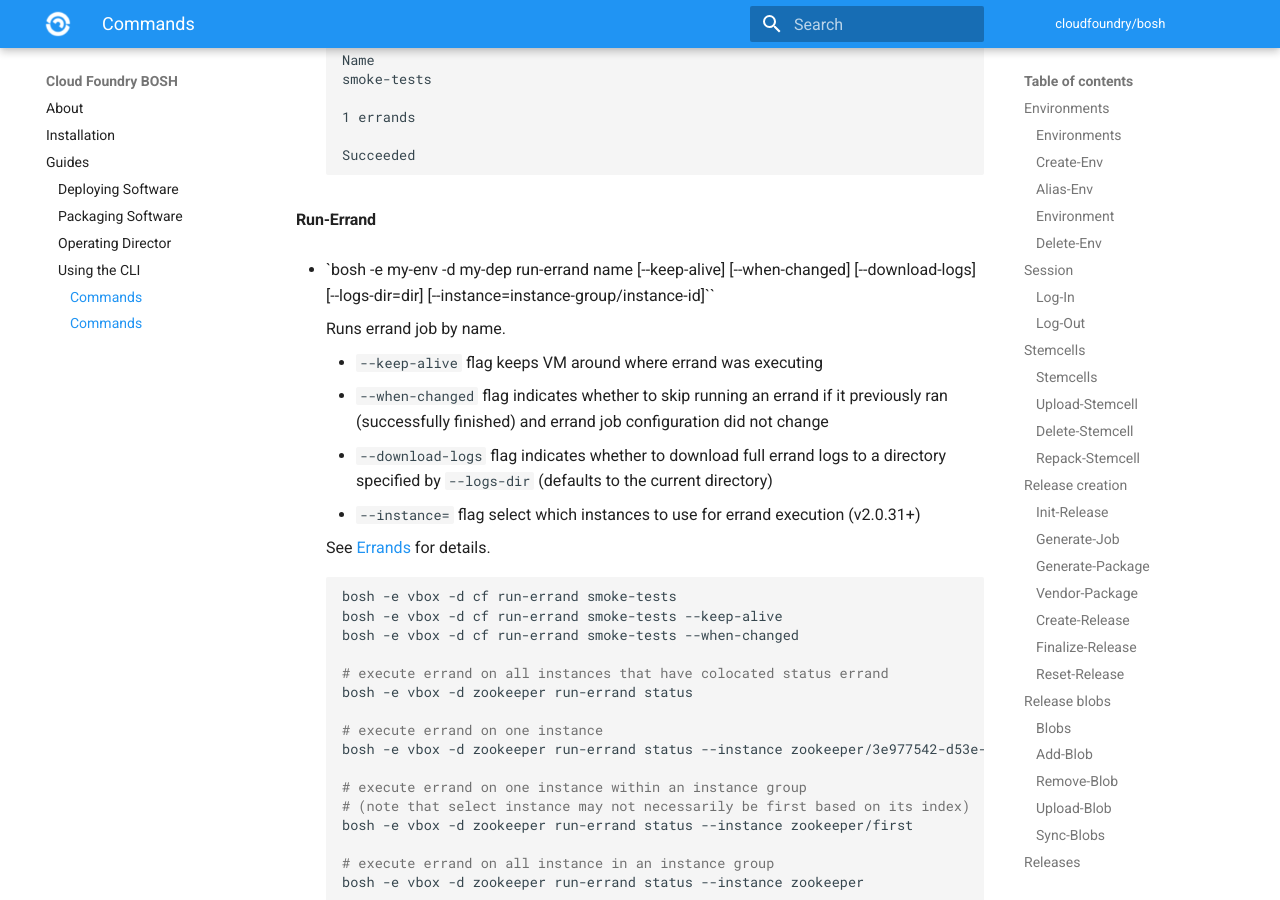
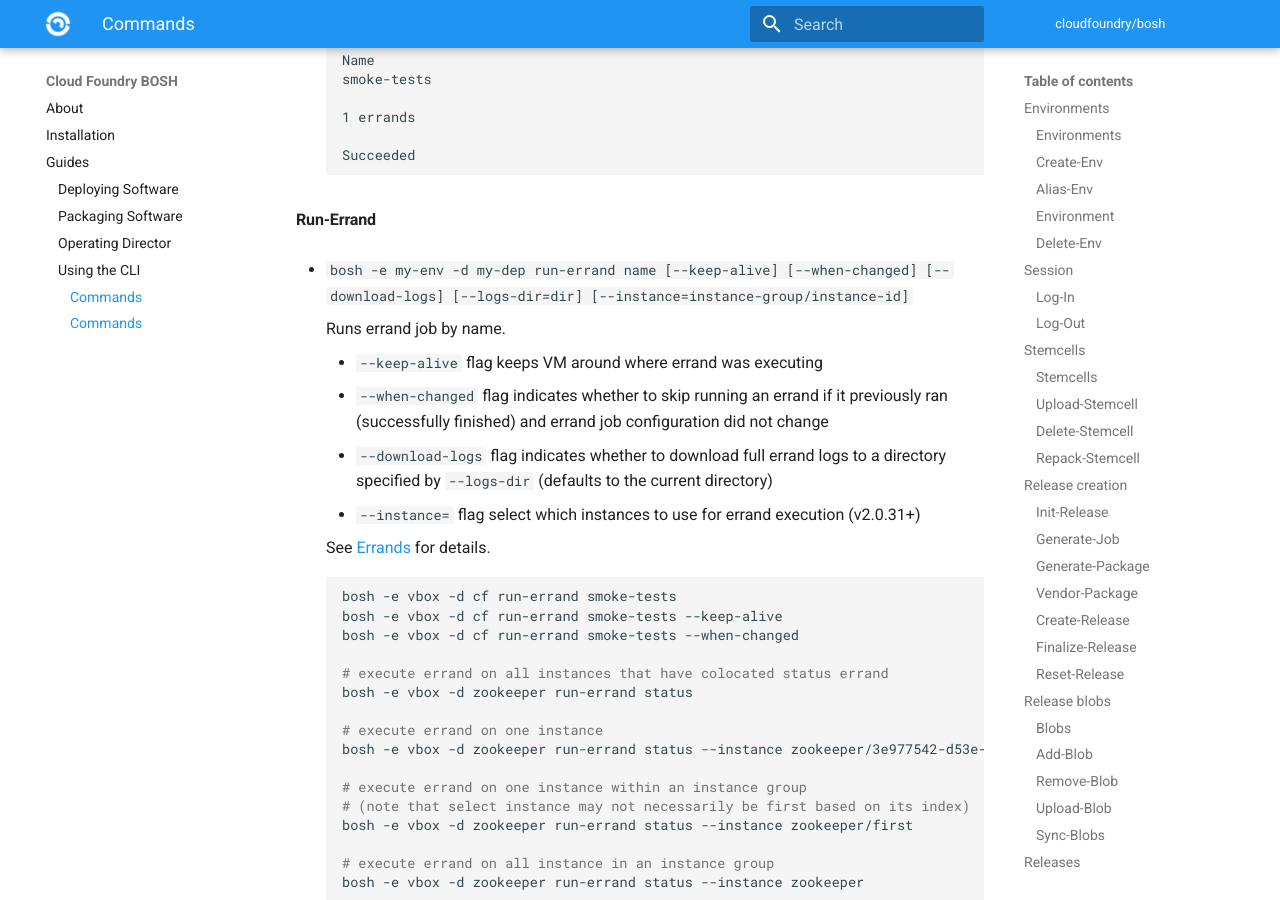
Before and after one commit to cloudfoundry/docs-bosh, an MkDocs documentation site: the page built from content/cli-v2.md, in a window 1280 px wide and 900 px high, scrolled down 22536 px. Built offline with MkDocs 1.6.1 and Material for MkDocs 9.7.7, drawn with Linux system fonts in a browser that asks for light colours; old or Windows-style settings are respelled for this version of MkDocs.

```diff
--- a/content/cli-v2.md
+++ b/content/cli-v2.md
@@ -1030,7 +1030,7 @@ See [CPI config](cpi-config.md).
 
 #### Run-Errand {: #run-errand }
 
-- `bosh -e my-env -d my-dep run-errand name [--keep-alive] [--when-changed] [--download-logs] [--logs-dir=dir] [--instance=instance-group/instance-id]``
+- `bosh -e my-env -d my-dep run-errand name [--keep-alive] [--when-changed] [--download-logs] [--logs-dir=dir] [--instance=instance-group/instance-id]`
 
     Runs errand job by name.
 
```
